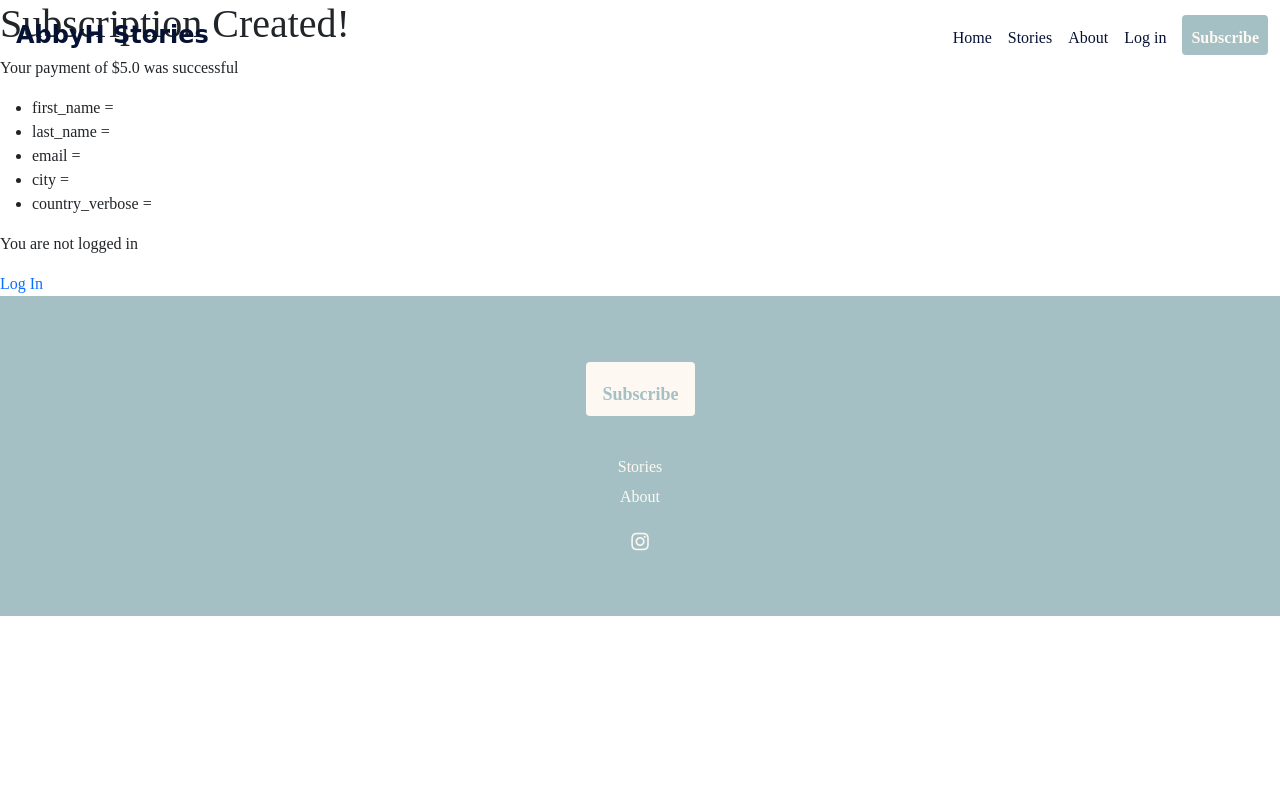
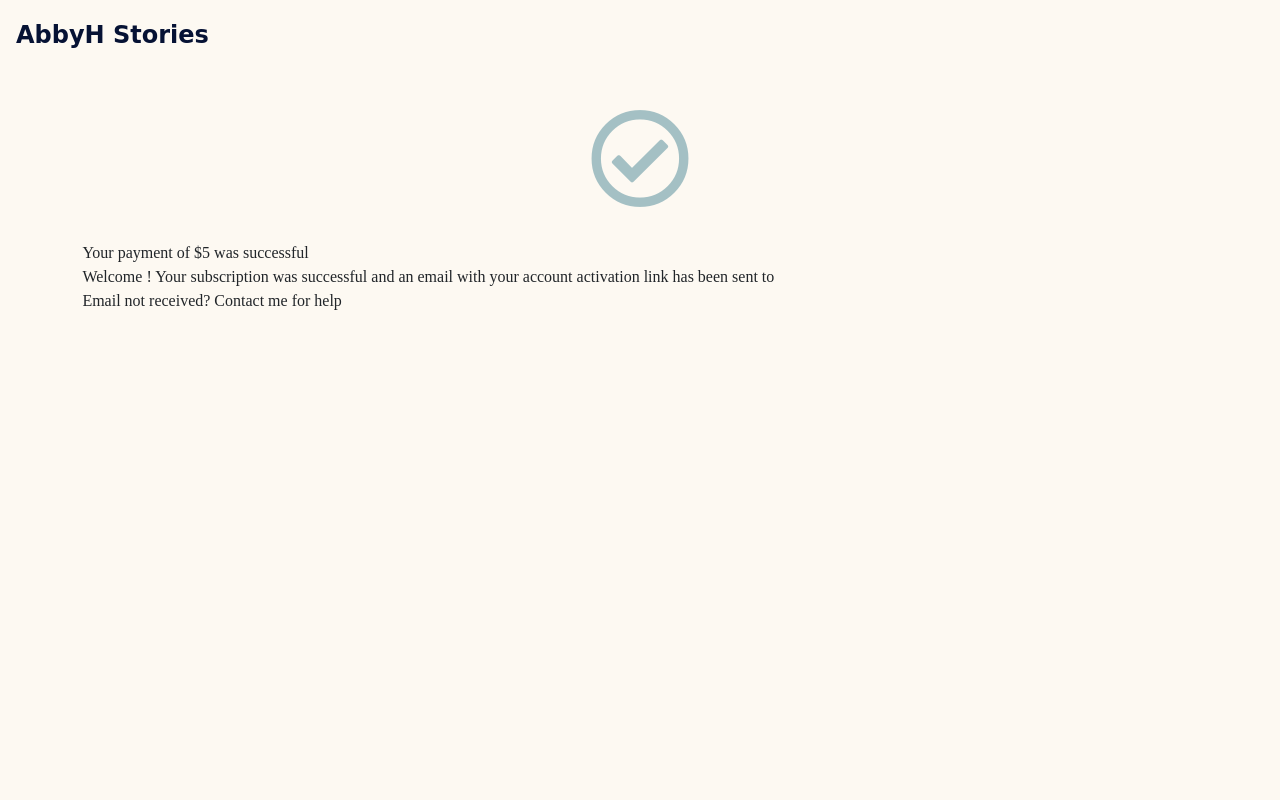
Before and after one commit to thaysom22/justAbbyH, a Django app: page /subscribe/subscription-created/ in a window 1280 px wide. Run offline with Django 3.2, Linux system fonts and the light colour scheme; parts of the project's set-up code (start-up, migrations or seed data) failed here and were passed over; some libraries are stand-ins or nearby versions; some web fonts are replaced.

Commit message:
feat: complete subscribe page, add content to subscription_created page

```diff
--- a/justAbbyH/settings.py
+++ b/justAbbyH/settings.py
@@ -153,7 +153,7 @@ LOGOUT_REDIRECT_URL = 'index'
 
 # Stripe
 
-SUBSCRIPTION_COST = 5.00  # subscription cost
+SUBSCRIPTION_COST = 5  # subscription cost
 STRIPE_CURRENCY = 'usd'
 STRIPE_PUBLIC_KEY = env('STRIPE_PUBLIC_KEY')
 STRIPE_SECRET_KEY = env('STRIPE_SECRET_KEY')
--- /dev/null
+++ b/subscribe/static/subscribe/css/subscription_created.css
@@ -0,0 +1,20 @@
+.subscription-created-wrapper {
+    min-height: 100vh;
+    min-width: 100vw;
+    padding: calc(4rem + 1vw) calc(2rem + 3vw);
+}
+
+.subscription-created-inner {
+    display: flex;
+    justify-content: center;
+    align-items: center;
+
+}
+.check-icon-wrapper {
+    padding: 2rem;
+}
+
+.subscription-created-wrapper .fa-check-circle {
+    font-size: 100px;
+    color: var(--light-blue);
+}
--- a/subscribe/templates/subscribe/subscription_created.html
+++ b/subscribe/templates/subscribe/subscription_created.html
@@ -1,19 +1,40 @@
 {% extends "base.html" %}
 
+{% block extra_css %}
+    {{ block.super }}
+    <link rel="stylesheet" href="{% static 'subscribe/css/subscription_created.css' %}">
+{% endblock %}
+
+{% block navbar %}
+{# only brand from navbar #}
+<nav class="navbar subscribe-navbar">
+    <a class="navbar-brand" href="{% url 'index' %}">AbbyH Stories</a>
+</nav>
+{% endblock %}
+
 {% block content %}
-    <h1>Subscription Created!</h1>
 
-    <p>Your payment of ${{ subscription_cost }} was successful</p>
+    <div class="subscription-created-wrapper bg-off-white">
+        <div class="container subscription-created-inner">
+            <div class="row">
+                <div class="col-12 check-icon-wrapper">
+                    <span class="check-icon fa-icon-center"><i class="far fa-check-circle"></i></span>
+                </div>
+                <div class="col-12">
+                    <span>Your payment of ${{ subscription_cost }} was successful</span>
+                </div>
+                <div class="col-12">
+                    <span>Welcome {{ first_name }}! Your subscription was successful and an email with your account activation link has been sent to {{ email }}</span>
+                </div>
+                <div class="col-12">
+                    <span>Email not received?</span>
+                    <span><a>Contact me</a> for help</span>
+                </div>
+            </div>
+        </div>
+    </div>
+{% endblock %}
 
-    <ul>
-        <li>first_name = {{ first_name }}</li>
-        <li>last_name = {{ last_name }}</li>
-        <li>email = {{ email }}</li>
-        <li>city = {{ city }}</li>
-        <li>country_verbose = {{ country_verbose }}</li>
-    </ul>
-
-    <p>You are not logged in</p>
-    <a href="{% url 'login' %}">Log In</a>
-
+{% block footer %}
+{# overwite parent block so footer is not displayed #}
 {% endblock %}
--- a/subscribe/views.py
+++ b/subscribe/views.py
@@ -59,6 +59,7 @@ def subscribe(request):
             context = {
                 'user_form': user_form,
                 'subscribe_form': subscribe_form,
+                'subscription_cost': round(settings.SUBSCRIPTION_COST),
                 'stripe_public_key': stripe_public_key,
                 'client_secret': payment_intent.client_secret,
             }
@@ -243,7 +244,7 @@ def subscription_created(request):
         context[k] = urllib.parse.unquote(v)
 
     # add other data to context after decoding url params
-    context['subscription_cost'] = settings.SUBSCRIPTION_COST
+    context['subscription_cost'] = round(settings.SUBSCRIPTION_COST)
 
     template = "subscribe/subscription_created.html"
     return render(request, template, context)
```
Also changed, not shown: subscribe/static/subscribe/css/subscribe.css (+23 -2 lines), subscribe/static/subscribe/js/subscribe.js (+18 -9 lines), subscribe/templates/subscribe/subscribe.html (+7 -2 lines).
